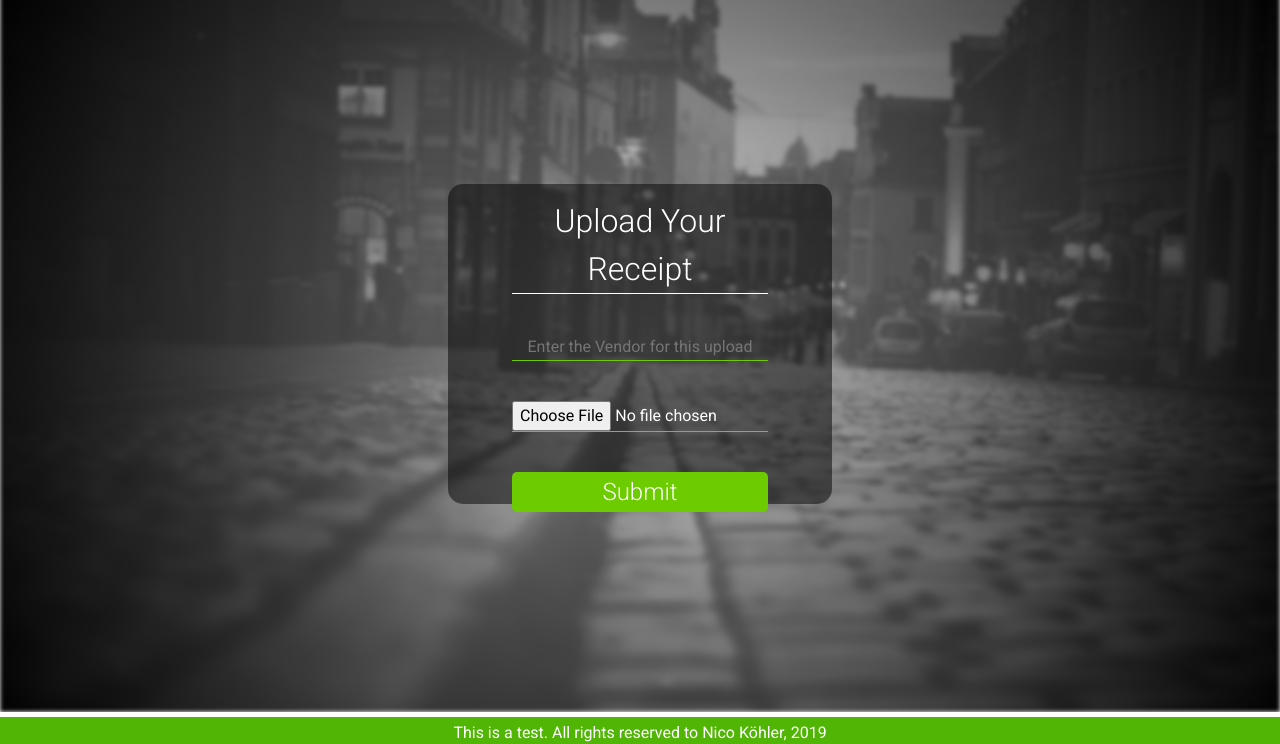
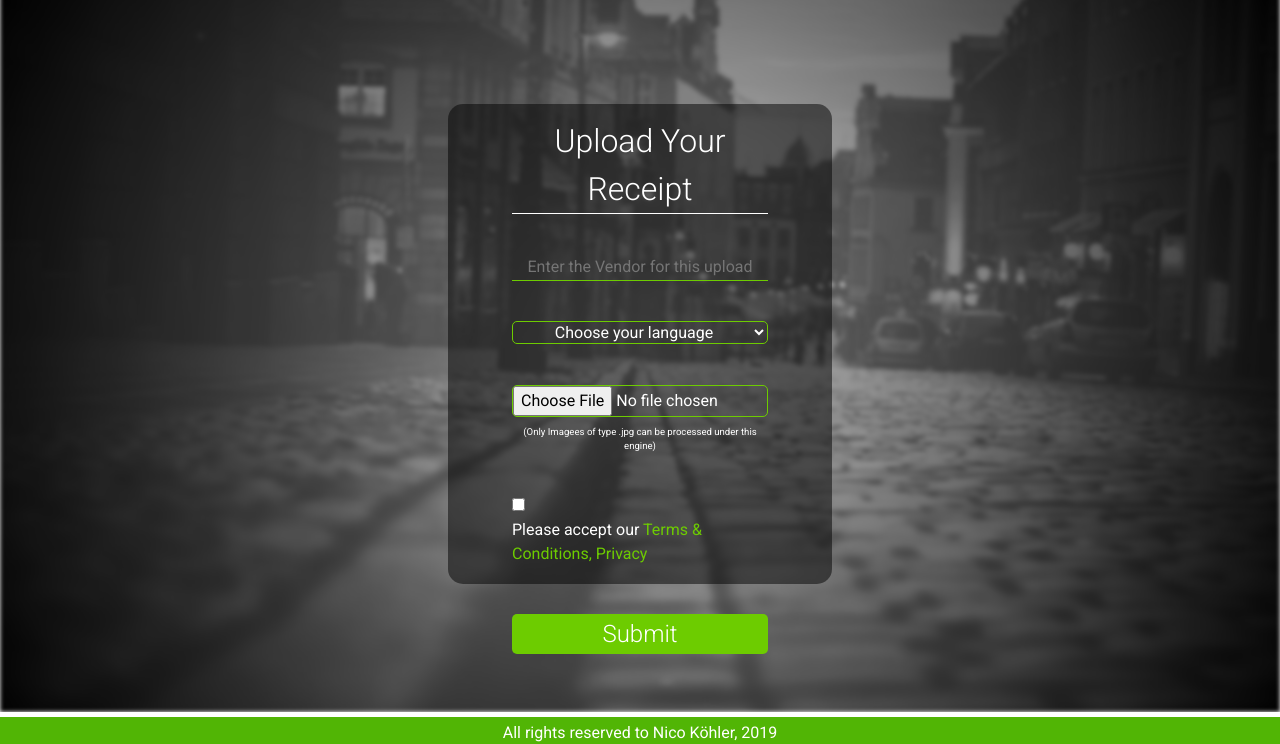
Before and after one commit to nicoKoehler/koins, a Flask app: page / in a window 1280 px wide. Shown: the part 56-800 px from the top of the page. Run offline with Flask 2, Linux system fonts and the light colour scheme; some libraries are stand-ins or nearby versions.

Commit message:
language fix

```diff
--- a/app.py
+++ b/app.py
@@ -36,71 +36,101 @@ def upload():
     session["vendor"] = 'none'
 
     if request.method == "POST" and "file" in request.files:
-        if CONTEXT != "test":
-            file = request.files["file"]
 
-            session["vendor"] = request.values["vendor"]
+        try:
+            if CONTEXT != "test":
+                file = request.files["file"]
 
-            if file.filename == "":
-                return jsonify(False)
+                session["vendor"] = request.values["vendor"]
 
-            if not hlp.allowedExtensions(file.filename):
-                return jsonify(False)
+                if file.filename == "":
+                    return jsonify(False)
 
-            # call secure_filename to prevent injection attacks
-            sFileName = secure_filename(file.filename)
+                if not hlp.allowedExtensions(file.filename):
+                    return jsonify(False)
 
-            # read the file from fileStorage, as Flask's file storage cannot be submitted. Do not save beforehand, otherwise pointer must be reset!
-            fileOpen = file.read()
+                # call secure_filename to prevent injection attacks
+                sFileName = secure_filename(file.filename)
 
-            jResponse = hlp.OCRpost(fileOpen, file.filename, sAPIkey, "ger", hlp.getFileExt(sFileName))
+                # read the file from fileStorage, as Flask's file storage cannot be submitted. Do not save beforehand, otherwise pointer must be reset!
+                fileOpen = file.read()
 
-            sNewFileName_js = sFileName.split(".",1)[0].lower() + ".json"
-            with open(os.path.join(jsDir,sNewFileName_js), "w") as jsDump:
-                js.dump(jResponse,jsDump)
+                if request.values["lang"]:
+                    lang = request.values["lang"]
+                else:
+                    lang = "ger"
 
-            dReceipt = rr.udf_processJSONtoDB(jResponse["ParsedResults"][0]["ParsedText"])
+                jResponse = hlp.OCRpost(fileOpen, file.filename, sAPIkey, lang , hlp.getFileExt(sFileName))
 
-            # rr.udf_printSectionItems(dReceipt)
+                sNewFileName_js = sFileName.split(".",1)[0].lower() + ".json"
+                with open(os.path.join(jsDir,sNewFileName_js), "w") as jsDump:
+                    js.dump(jResponse,jsDump)
 
-        else:
-            dReceipt = rr.udf_readJSONdir()
+                print(jResponse)
+                dReceipt = rr.udf_processJSONtoDB(jResponse["ParsedResults"][0]["ParsedText"])
 
-        dResults = list(dReceipt.items())[-1][-1]
+                os.remove(os.path.join(jsDir,sNewFileName_js))
+                # rr.udf_printSectionItems(dReceipt)
 
-        return render_template("results.html", results=dResults, category=jCat1)
+            else:
+                dReceipt = rr.udf_readJSONdir()
 
-    return render_template("upload.html")
+            dResults = list(dReceipt.items())[-1][-1]
+
+            return render_template("results.html", results=dResults, category=jCat1)
+
+        except Exception as e:
+            flash(f"Whoops, something went wrong:. Error: {repr(e)}. Please try again or contact the site admin.", "danger")
+
+            return redirect("/")
+
+    return redirect("/")
 
 
 @app.route("/export", methods=["POST"])
 def export():
 
-    csvData_price = request.form.getlist("result_price[]")
-    csvData_prod = request.form.getlist("result_product[]")
-    csvData_cat = request.form.getlist("result_cat[]")
+    try:
+        csvData_price = request.form.getlist("result_price[]")
+        csvData_prod = request.form.getlist("result_product[]")
+        csvData_cat = request.form.getlist("result_cat[]")
 
 
-    csvString = "Vendor;Product;Price;Category;\n"
+        csvString = "Vendor;Product;Price;Category;\n"
 
 
-    for i, k in enumerate(csvData_prod):
+        for i, k in enumerate(csvData_prod):
 
-        print(csvData_cat[i])
-        if str(csvData_cat[i]) != "-1":
-            csvString += session.get("vendor",None)+";"+csvData_prod[i]+";"+csvData_price[i]+";"+csvData_cat[i]+"\n"
+            # print(csvData_cat[i])
+            if str(csvData_cat[i]) != "-1":
+                csvString += session.get("vendor",None)+";"+csvData_prod[i]+";"+csvData_price[i]+";"+csvData_cat[i]+"\n"
 
 
 
+        return Response(csvString, mimetype="text/csv",headers={"Content-disposition":"attachment; filename=myResults_koins.csv"})
 
-    return Response(csvString, mimetype="text/csv",headers={"Content-disposition":"attachment; filename=myResults_koins.csv"})
+    except Exception as e:
+        flash(f"Whoops, something went wrong:. Error: {e}. Please try again or contact the site admin.", "danger")
+
+
+
+    return redirect("/")
 
 @app.route("/final")
 def final():
 
     return render_template("final.html")
 
+@app.route("/terms")
+def terms():
+
+    return render_template("tcs.html")
+
 if __name__ == "__main__":
     app.secret_key = os.urandom(24)
-    port = int(os.environ.get("PORT", 8080))
-    app.run(host="0.0.0.0", port=port)
+
+    if CONTEXT == 'live':
+        port = int(os.environ.get("PORT", 8080))
+        app.run(host="0.0.0.0", port=port)
+    else:
+        app.run(debug=True)
--- a/helpers.py
+++ b/helpers.py
@@ -1,7 +1,7 @@
 import requests
 
 def allowedExtensions(p_fileName):
-    ALLOWED_EXTENSIONS = {'pdf', 'jpg', 'jpeg', 'png'}
+    ALLOWED_EXTENSIONS = {'jpg', 'jpeg', 'png'}
 
     if "." not in p_fileName:
         return False
@@ -30,5 +30,4 @@ def OCRpost(p_file, p_fileName, p_key, p_lang, p_fileType):
 
     #with open(p_filePath, "rb") as f:
     ocr = requests.post("https://api.ocr.space/parse/image", files={p_fileName: p_file}, data=payload)
-    print(ocr.json())
     return ocr.json()
--- a/static/css/results.css
+++ b/static/css/results.css
@@ -52,6 +52,7 @@ select{
     border-radius: 5px;
     width: 100%;
     padding-left: 1vw;
+    background-color: white;
 }
 
 #res-form-wrap{
@@ -72,7 +73,7 @@ select{
 
 #res-tbl-wrap{
     height: 60vh;
-    overflow: scroll;
+    overflow: auto;
 
 }
 
--- a/static/css/upload.css
+++ b/static/css/upload.css
@@ -31,7 +31,7 @@
     left: 50%;
     transform: translate(-50%, -50%);
 
-    height: 40vh;
+    height: 60vh;
     width: 30vw;
     padding: 1% 5%;
     box-sizing: border-box;
@@ -106,3 +106,41 @@
     border-bottom: solid white 0.7px;
     margin-bottom: 3vh;
 }
+
+.in-note{
+    font-size: 1.2vh;
+    color: white;
+    width: 100%;
+    text-align: center;
+    margin-top: -1vh;
+}
+
+#lbl-tcs{
+    color: white;
+}
+
+#lbl-tcs a{
+    color: #6dcc00
+}
+
+#slt-lang{
+    width: 100%;
+    border-radius: 5px;
+    border: solid #6dcc00 1px;
+}
+
+#file-input{
+    border: solid #6dcc00 1px;
+    border-radius: 5px;
+}
+
+#flash{
+    position: absolute;
+    top: 10%;
+    left: 50%;
+    transform: translate(-50%, -10%);
+
+    height: 5vh;
+    width: 80vw;
+    text-align: center;
+}
--- a/templates/layout.html
+++ b/templates/layout.html
@@ -29,7 +29,7 @@
         <div class="body-wrap" id="footer-wrap">
             <footer class="main-footer">
                 <p id="main-footer-p">
-                    This is a test. All rights reserved to Nico Köhler, 2019
+                    All rights reserved to Nico Köhler, 2019
                 </p>
             </footer>
         </div>
--- a/templates/upload.html
+++ b/templates/upload.html
@@ -9,6 +9,18 @@
 
 {% block main %}
 <main class="upload-main">
+        {% with messages = get_flashed_messages(with_categories=true) %}
+                {% if messages %}
+                        {% for category, message in messages %}
+                        <div class="alert alert-{{ category }} alert-dismissible fade show" role="alert" id="flash">
+                                <span>{{ message }}</span>
+                                <button type="button" class="close" data-dismiss="alert" aria-label="Close">
+                                <span aria-hidden="true">&times;</span>
+                                </button>
+                        </div>
+                        {% endfor %}
+                {% endif %}
+        {% endwith %}
 
         <div class="main-center" id="upload-wrapper">
 
@@ -17,13 +29,27 @@
                 <form enctype=multipart/form-data class="form-custom" id="upload-form" action="/upload" method="post">
 
                         <p class="input-desc" id="comment-desc">
-
                                 <input type="text" name="vendor" class="form-input" id="comment-input" placeholder="Enter the Vendor for this upload">
                         </p>
 
                         <p class="input-desc" id="comment-desc">
-                                <input type="file" name="file" class="form-input" id="file-input">
+                                <select name="lang" id="slt-lang" class="form-input" required>
+                                        <option value="def" selected=true disabled>Choose your language</option value="def" selected="true">
+                                        <option value="ger"> German </option>
+                                        <option value="eng"> English </option>
+                                </select>
                         </p>
+
+                        <p class="input-desc" id="comment-desc">
+                                <input type="file" name="file" class="form-input" id="file-input" accept=".jpg" required >
+                                <p class="in-note">(Only Imagees of type .jpg can be processed under this engine)</p>
+                        </p>
+
+                        <p class="input-desc" id="tcs">
+                                <div id="center-form-btn">
+                                        <input type="checkbox" id="tcs" name="tcs" required>
+                                        <label id="lbl-tcs" for="tcs">Please accept our <a href="/terms">Terms & Conditions, Privacy</a></label>
+                                </div>
 
                         <p class="input-desc" id="submit-button">
                                 <div id="center-form-btn">
```
Also changed, not shown: static/css/tcs.css (added, +27 -0 lines), templates/tcs.html (added, +96 -0 lines), uploads/20170428-aldi-33_72e.json (added, +1 -0 lines), README.md (added), 1 other file.
